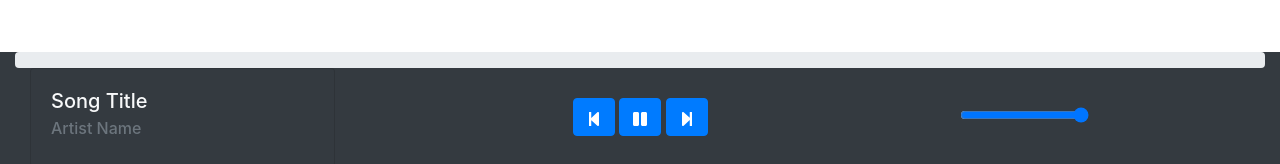
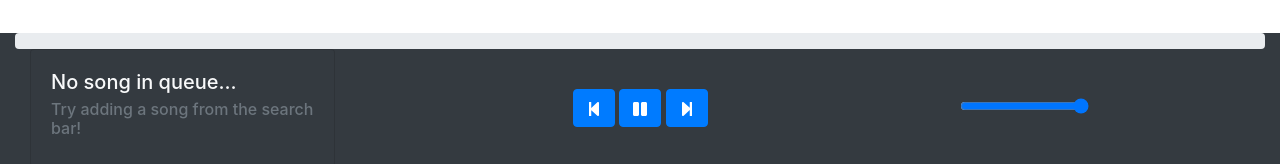
Before and after one commit to arangace/CreamCat, a React (Create React App) app in the folder frontend/: page /Room in a window 1280 px wide. Shown: the part 633-797 px from the top of the page. Built offline with nearby package versions, Linux system fonts and the light colour scheme; no server answers.

Commit message:
feature: display current song info on SongInfo card

```diff
--- a/frontend/src/components/MusicPlayer/SongInfo.js
+++ b/frontend/src/components/MusicPlayer/SongInfo.js
@@ -3,19 +3,15 @@ import React, { useContext } from "react";
 import styles from "./SongInfo.module.css";
 import { AppContext } from '../../AppContextProvider';
 export default function SongInfo() {
-    // Needs state
-    const { track } = useContext(AppContext);
-    const songTitle = "Song Title";
-    const artistName = "Artist Name";
 
-    ////
+    const { currentSong } = useContext(AppContext);
 
     return (
         <Card className={styles.songInfo} bg="dark" text="light">
             <Card.Body>
-                <Card.Title>{songTitle}</Card.Title>
+                <Card.Title>{currentSong? currentSong.title: "No song in queue..."}</Card.Title>
                 <Card.Subtitle className="mb-2 text-muted">
-                    {artistName}
+                    {currentSong? currentSong.content: "Try adding a song from the search bar!"}
                 </Card.Subtitle>
             </Card.Body>
         </Card>
```
